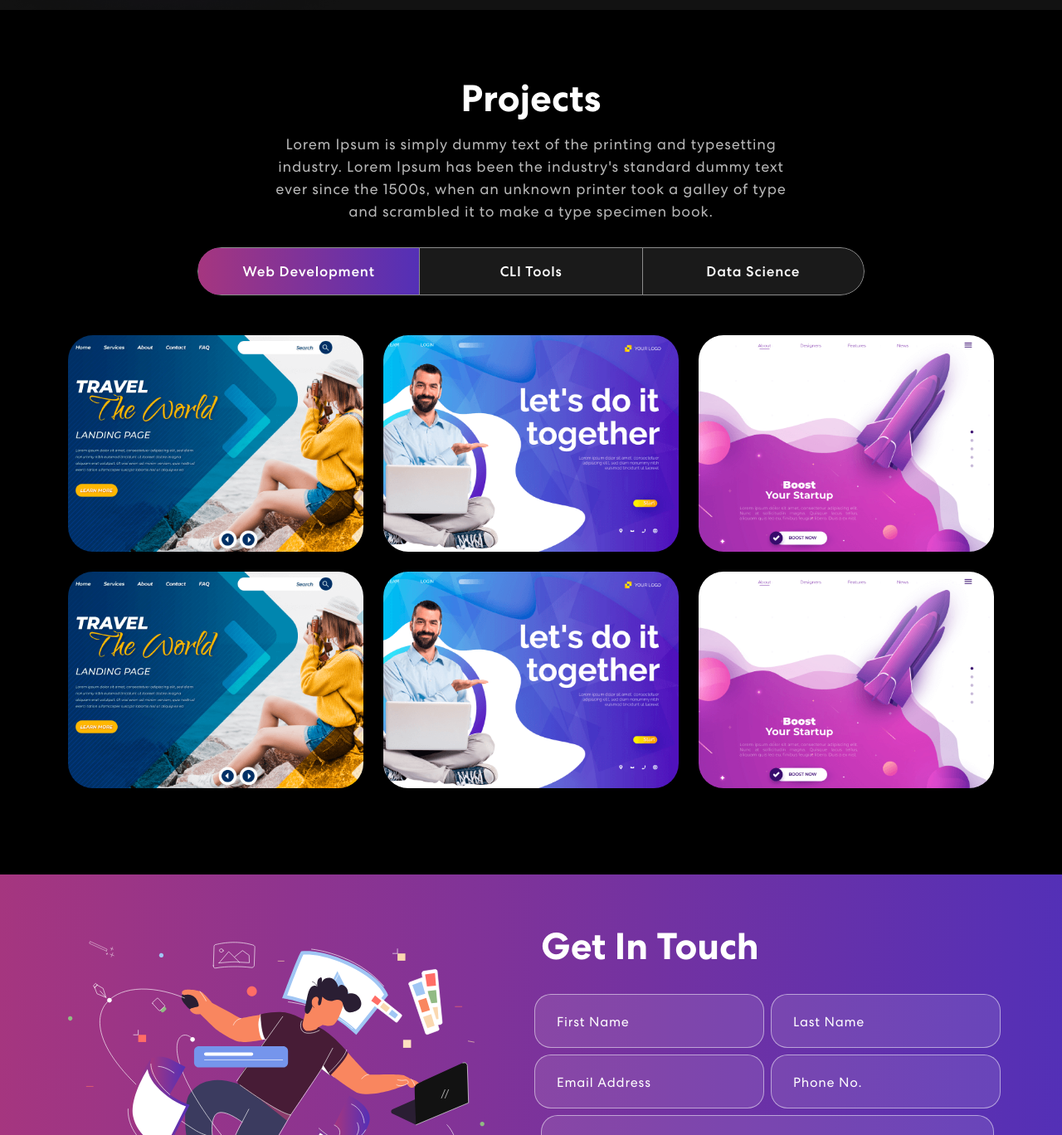
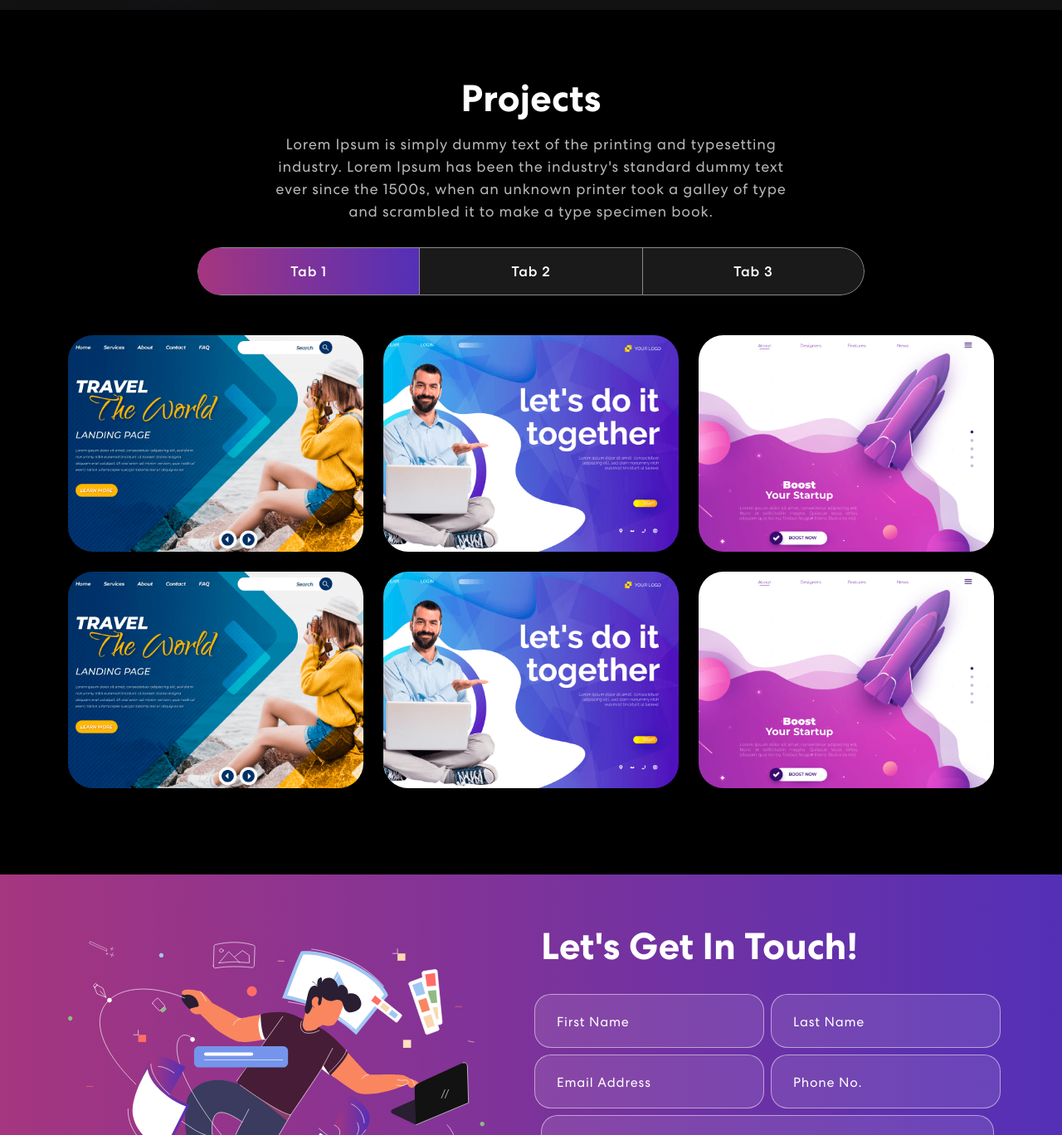
Before and after one commit to RobertoPatino1/Roberto-Patino, a React (Create React App) app: page / in a window 1280 px wide. Shown: the part 1655-3023 px from the top of the page at 83% size. Built offline with nearby package versions, Linux system fonts and the light colour scheme.

Commit message:
Finished project

```diff
--- a/src/components/Contact.js
+++ b/src/components/Contact.js
@@ -55,7 +55,7 @@ export const Contact = () => {
             <img src={contactImg} alt="Let's get in touch"></img>
           </Col>
           <Col md={6}>
-            <h2>Get In Touch</h2>
+            <h2>Let's Get In Touch!</h2>
             <form onSubmit={handleSubmit}>
               <Row>
                 <Col sm={6} className="px-1">
--- a/src/components/Projects.js
+++ b/src/components/Projects.js
@@ -1,16 +1,14 @@
-import { Col, Container, Row, Nav } from "react-bootstrap";
-import TrackVisibility from "react-on-screen";
-import Tab from "react-bootstrap/Tab";
-
+import { Container, Row, Col, Tab, Nav } from "react-bootstrap";
+import { ProjectCard } from "./ProjectCard";
 import projImg1 from "../assets/img/project-img1.png";
 import projImg2 from "../assets/img/project-img2.png";
 import projImg3 from "../assets/img/project-img3.png";
 import colorSharp2 from "../assets/img/color-sharp2.png";
-
-import { ProjectCard } from "./ProjectCard";
+import "animate.css";
+import TrackVisibility from "react-on-screen";
 
 export const Projects = () => {
-  const web_projects = [
+  const projects = [
     {
       title: "Business Startup",
       description: "Design & Development",
@@ -42,6 +40,7 @@ export const Projects = () => {
       imgUrl: projImg3,
     },
   ];
+
   return (
     <section className="project" id="projects">
       <Container>
@@ -69,24 +68,24 @@ export const Projects = () => {
                       id="pills-tab"
                     >
                       <Nav.Item>
-                        <Nav.Link eventKey="first">Web Development</Nav.Link>
+                        <Nav.Link eventKey="first">Tab 1</Nav.Link>
                       </Nav.Item>
                       <Nav.Item>
-                        <Nav.Link eventKey="second">CLI Tools</Nav.Link>
+                        <Nav.Link eventKey="second">Tab 2</Nav.Link>
                       </Nav.Item>
                       <Nav.Item>
-                        <Nav.Link eventKey="third">Data Science</Nav.Link>
+                        <Nav.Link eventKey="third">Tab 3</Nav.Link>
                       </Nav.Item>
                     </Nav>
                     <Tab.Content
                       id="slideInUp"
                       className={
-                        isVisible ? "animate__animated animate__slideInUp" : ""
+                        isVisible ? "animate__animated animate__fadeIn" : ""
                       }
                     >
                       <Tab.Pane eventKey="first">
                         <Row>
-                          {web_projects.map((project, index) => {
+                          {projects.map((project, index) => {
                             return <ProjectCard key={index} {...project} />;
                           })}
                         </Row>
@@ -117,7 +116,7 @@ export const Projects = () => {
           </Col>
         </Row>
       </Container>
-      <img className="background-image-right" src={colorSharp2} alt=""></img>
+      <img className="background-image-right" src={colorSharp2}></img>
     </section>
   );
 };
```
